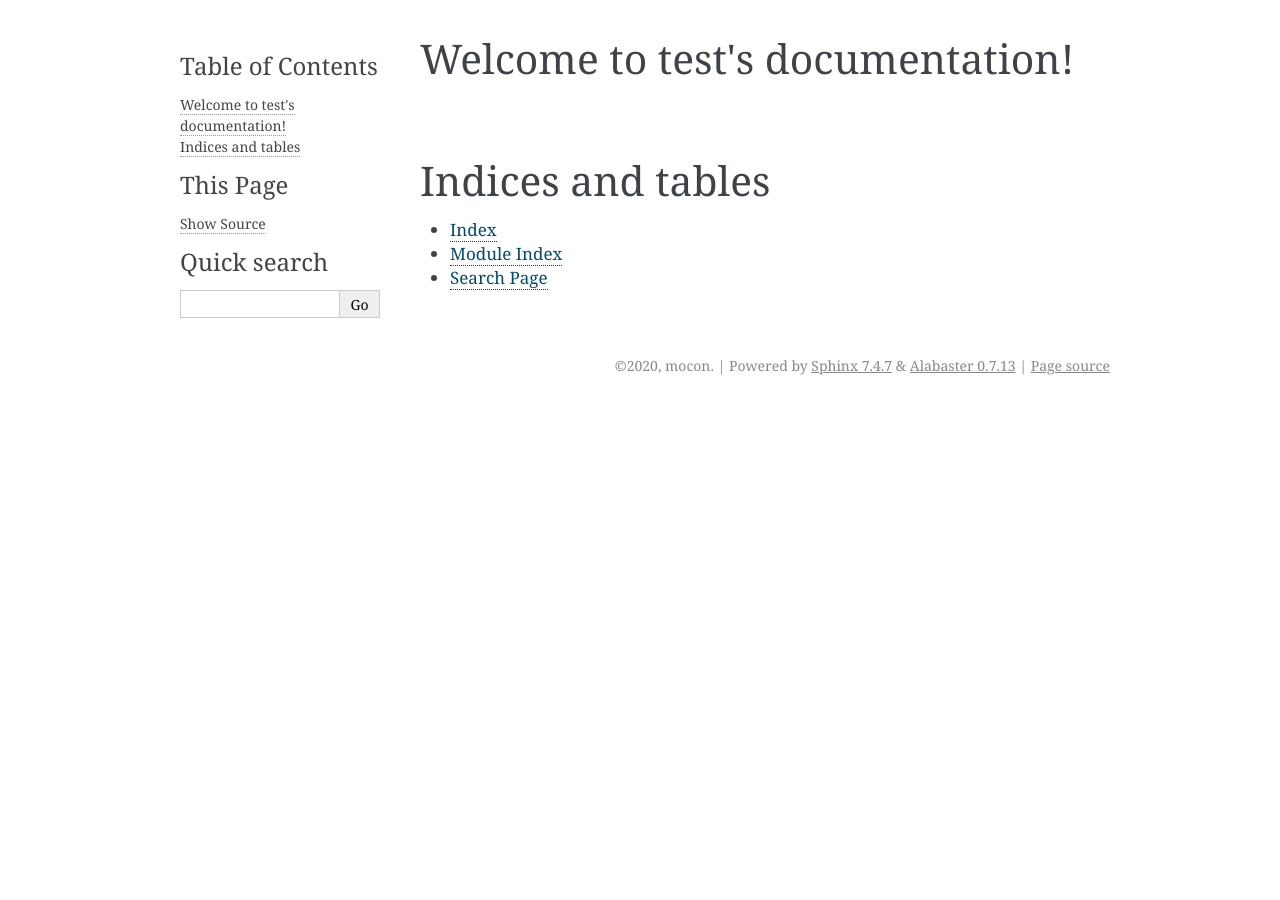
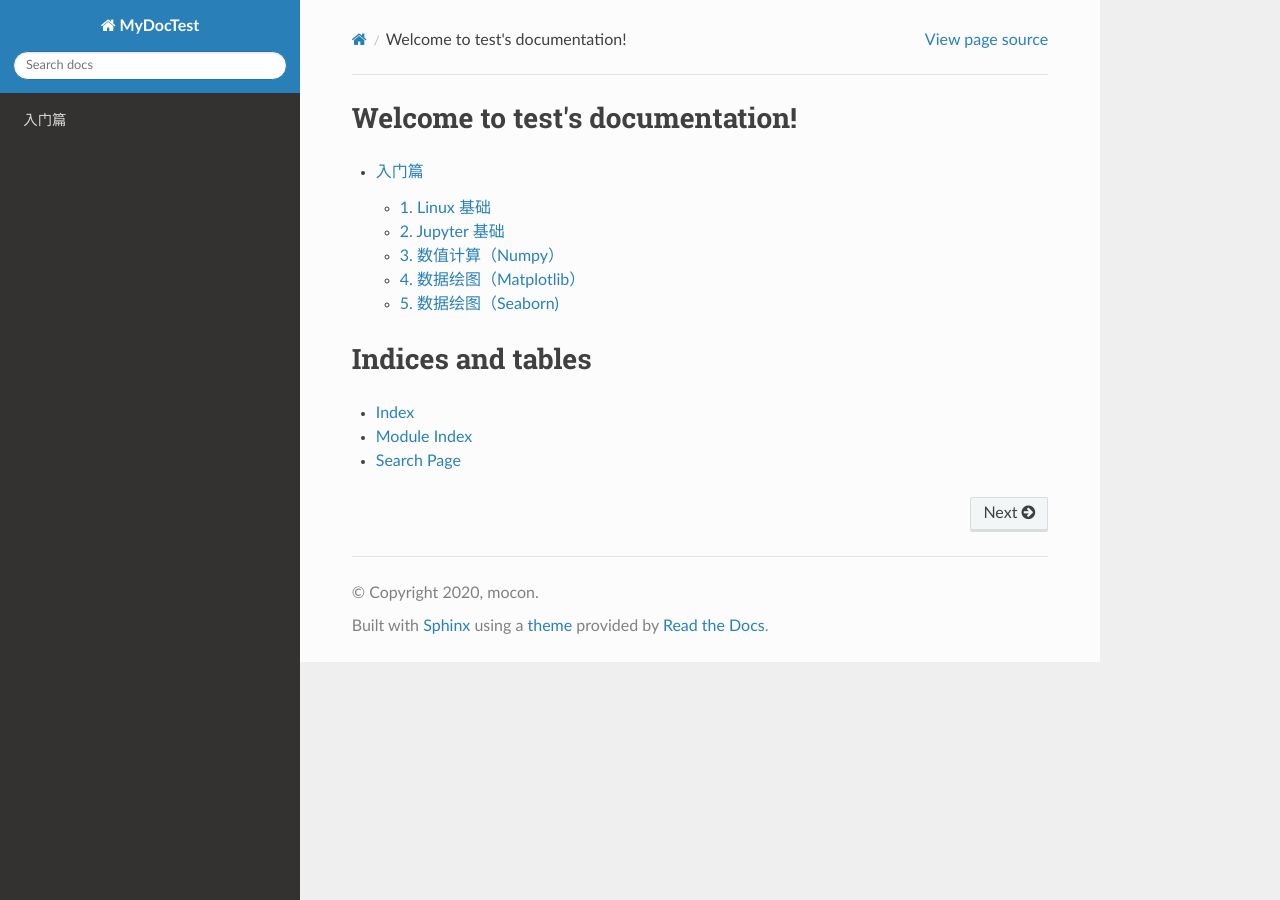
Before and after one commit to MoConWu/MyDocTest, a Sphinx documentation site: the page built from source/index.rst, in a window 1280 px wide. Built offline with Sphinx 7.4.7 and the Read the Docs theme 2.0.0, drawn with Linux system fonts in a browser that asks for light colours.

Commit message:
doc create

```diff
--- /dev/null
+++ b/source/begin/01_linux.rst
@@ -0,0 +1,2 @@
+Linux 基础
+=========================
--- /dev/null
+++ b/source/begin/02_ipython.rst
@@ -0,0 +1,2 @@
+Jupyter 基础
+=========================
--- /dev/null
+++ b/source/begin/03_numpy.rst
@@ -0,0 +1,2 @@
+数值计算（Numpy）
+=========================
--- /dev/null
+++ b/source/begin/04_matplotlib.rst
@@ -0,0 +1,2 @@
+数据绘图（Matplotlib）
+=========================
--- /dev/null
+++ b/source/begin/05_seaborn.rst
@@ -0,0 +1,2 @@
+数据绘图（Seaborn)
+=========================
--- /dev/null
+++ b/source/begin/index.rst
@@ -0,0 +1,16 @@
+入门篇
+==========
+
+这一部分主要介绍数据科学的入门内容;\
+包含数据科学的基础工具，如：Jupyter、Linux，以及 Python 基本的数据科学包 Numpy，画图包 Matplotlib;
+
+
+.. toctree::
+    :maxdepth: 2
+    :numbered: 2
+
+    01_linux
+    02_ipython
+    03_numpy
+    04_matplotlib
+    05_seaborn
--- a/source/conf.py
+++ b/source/conf.py
@@ -54,7 +54,7 @@ exclude_patterns = []
 # The theme to use for HTML and HTML Help pages.  See the documentation for
 # a list of builtin themes.
 #
-html_theme = 'alabaster'
+html_theme = 'sphinx_rtd_theme'
 
 # Add any paths that contain custom static files (such as style sheets) here,
 # relative to this directory. They are copied after the builtin static files,
--- a/source/index.rst
+++ b/source/index.rst
@@ -8,8 +8,11 @@ Welcome to test's documentation!
 
 .. toctree::
    :maxdepth: 2
-   :caption: Contents:
+   :glob:
 
+   begin/index
+   base/index
+   tool/index
 
 
 Indices and tables
```
Also changed, not shown: source/base/index.rst (added), source/tool/index.rst (added).
